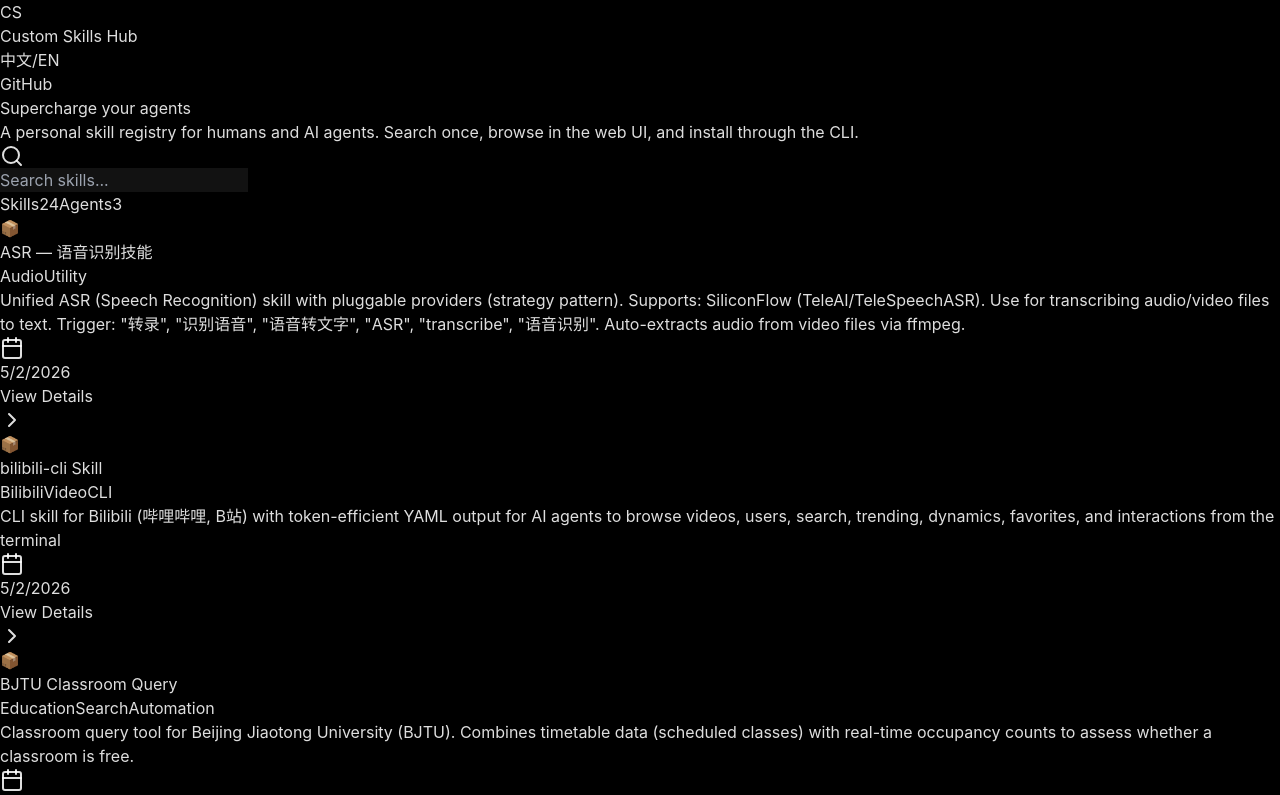
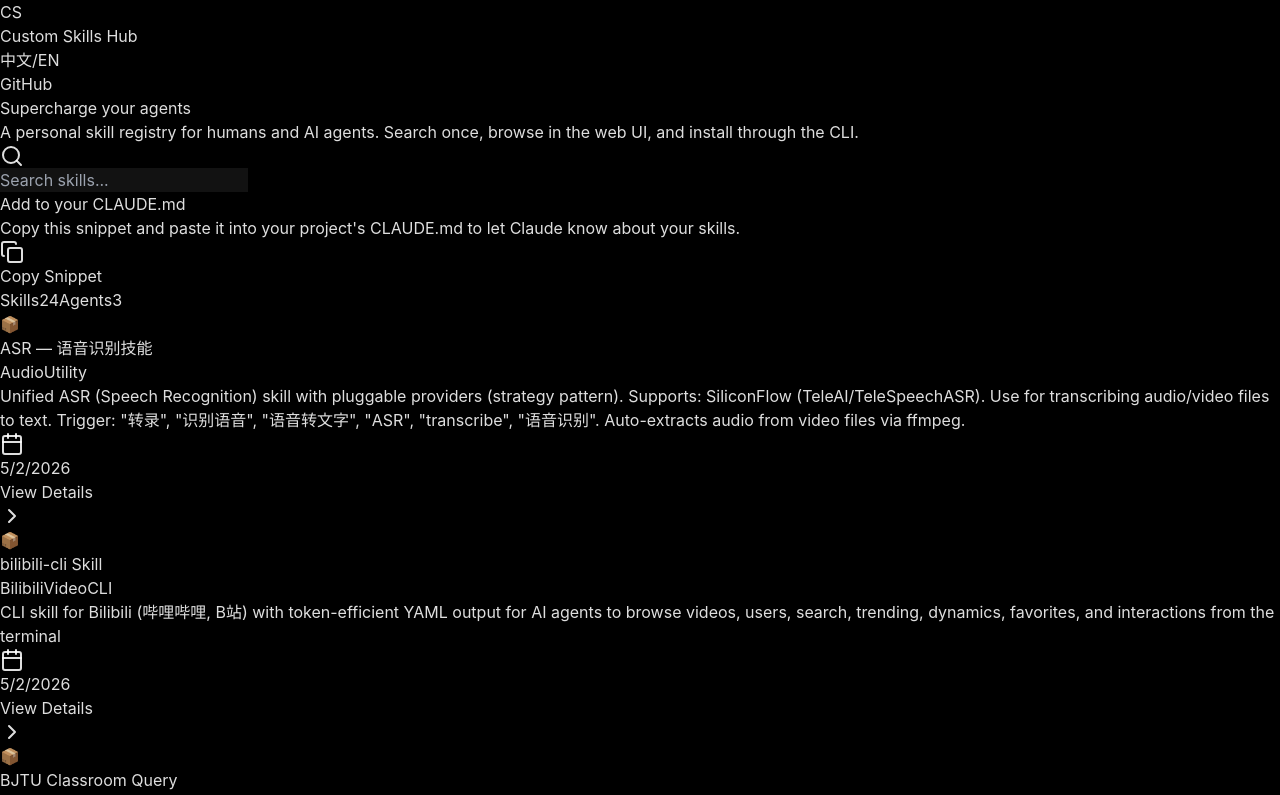
Before and after one commit to hwj123hwj/custom-skills, a React (Vite) app in the folder web/: page / in a window 1280 px wide. Shown: the top 795 px of the page. Built offline with nearby package versions, Linux system fonts and the light colour scheme.

Commit message:
feat(web): generate onboarding snippet dynamically from skills registry

```diff
--- a/web/src/App.tsx
+++ b/web/src/App.tsx
@@ -10,9 +10,10 @@
 import type { Agent } from './types/agent'
 import skillsData from './data/skills-data.json'
 import agentsData from './data/agents-data.json'
-import { Search } from 'lucide-react'
+import { Search, Copy, Check } from 'lucide-react'
 import { searchSkills } from './lib/search'
 import { searchAgents } from './lib/agent-search'
+import { generateOnboardingSnippet } from './lib/generate-snippet'
 
 function App() {
   const { t } = useTranslation()
@@ -25,6 +26,8 @@
 
   const [selectedAgent, setSelectedAgent] = useState<Agent | null>(null)
   const [isAgentModalOpen, setIsAgentModalOpen] = useState(false)
+
+  const [snippetCopied, setSnippetCopied] = useState(false)
 
   const filteredSkills = useMemo(() => {
     if (!searchQuery.trim()) return skillsData as Skill[]
@@ -39,6 +42,13 @@
   const handleTabChange = (tab: 'skills' | 'agents') => {
     setActiveTab(tab)
     setSearchQuery('')
+  }
+
+  const handleCopySnippet = () => {
+    const snippet = generateOnboardingSnippet(skillsData as Skill[])
+    navigator.clipboard.writeText(snippet)
+    setSnippetCopied(true)
+    setTimeout(() => setSnippetCopied(false), 2000)
   }
 
   const handleSkillClick = (skill: Skill) => {
@@ -84,6 +94,31 @@
               onChange={(e) => setSearchQuery(e.target.value)}
               className="bg-transparent border-none outline-none text-white placeholder-gray-500 w-full"
             />
+          </div>
+        </div>
+      </div>
+
+      {/* Onboarding snippet — global CLAUDE.md setup */}
+      <div className="max-w-2xl mx-auto mb-10">
+        <div className="bg-white/5 border border-white/10 rounded-2xl p-5 backdrop-blur-xl">
+          <div className="flex items-start justify-between gap-4">
+            <div>
+              <h3 className="text-sm font-semibold text-white mb-1">
+                {t('onboarding.title')}
+              </h3>
+              <p className="text-xs text-gray-400">
+                {t('onboarding.description')}
+              </p>
+            </div>
+            <button
+              onClick={handleCopySnippet}
+              className="shrink-0 flex items-center gap-2 px-4 py-2 rounded-lg bg-purple-500/20 hover:bg-purple-500/30 text-purple-300 hover:text-purple-200 border border-purple-500/30 text-sm font-medium transition-all"
+            >
+              {snippetCopied
+                ? <><Check className="w-4 h-4" />{t('onboarding.copied')}</>
+                : <><Copy className="w-4 h-4" />{t('onboarding.copy_button')}</>
+              }
+            </button>
           </div>
         </div>
       </div>
--- a/web/src/i18n/locales/en.json
+++ b/web/src/i18n/locales/en.json
@@ -40,5 +40,11 @@
   "agent_type": {
     "vertical": "Vertical",
     "general": "General"
+  },
+  "onboarding": {
+    "title": "Add to your CLAUDE.md",
+    "description": "Copy this snippet and paste it into your project's CLAUDE.md to let Claude know about your skills.",
+    "copy_button": "Copy Snippet",
+    "copied": "Copied!"
   }
 }
--- a/web/src/i18n/locales/zh.json
+++ b/web/src/i18n/locales/zh.json
@@ -40,5 +40,11 @@
   "agent_type": {
     "vertical": "垂直型",
     "general": "通用型"
+  },
+  "onboarding": {
+    "title": "添加到 CLAUDE.md",
+    "description": "复制以下片段粘贴到你项目的 CLAUDE.md，让 Claude 知道你的技能库。",
+    "copy_button": "复制片段",
+    "copied": "已复制！"
   }
 }
--- /dev/null
+++ b/web/src/lib/generate-snippet.ts
@@ -0,0 +1,33 @@
+import type { Skill } from '../types/skill';
+
+/**
+ * 从 skills 列表动态生成 CLAUDE.md 引导片段。
+ * 优先用 skill 的 aliases（中文触发词），fallback 到 skill.id。
+ */
+export function generateOnboardingSnippet(skills: Skill[]): string {
+  const indexLines = skills
+    .map((s) => {
+      const triggers =
+        s.aliases && s.aliases.length > 0 ? s.aliases.join('/') : s.id;
+      return `${triggers} → ${s.id}`;
+    })
+    .join('\n');
+
+  return `\
+## Custom Skills Hub
+
+当遇到下列场景时，通过 \`npx custom-skills\` 搜索并安装对应技能：
+
+### 场景快速索引
+${indexLines}
+
+### 使用流程
+1. \`npx custom-skills search <技能ID>\` — 确认技能详情
+2. \`npx custom-skills install <技能ID> --claude\` — 安装到当前项目
+3. 读取 \`.claude/skills/<id>/SKILL.md\` 了解用法
+
+### 安装垂直型 Agent（含全套依赖技能）
+\`npx custom-skills install media-agent --agent\`
+\`npx custom-skills list --agent\` — 查看所有可用 Agent
+`;
+}
```
